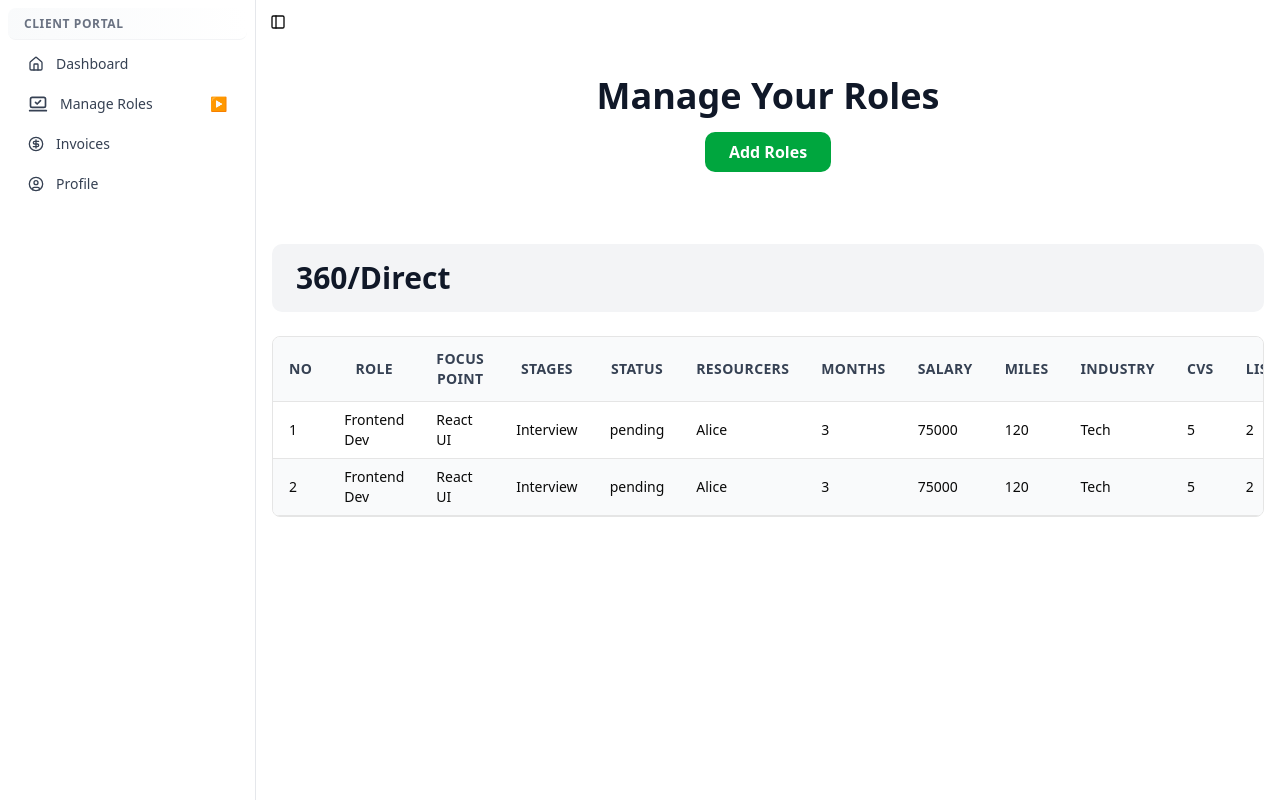
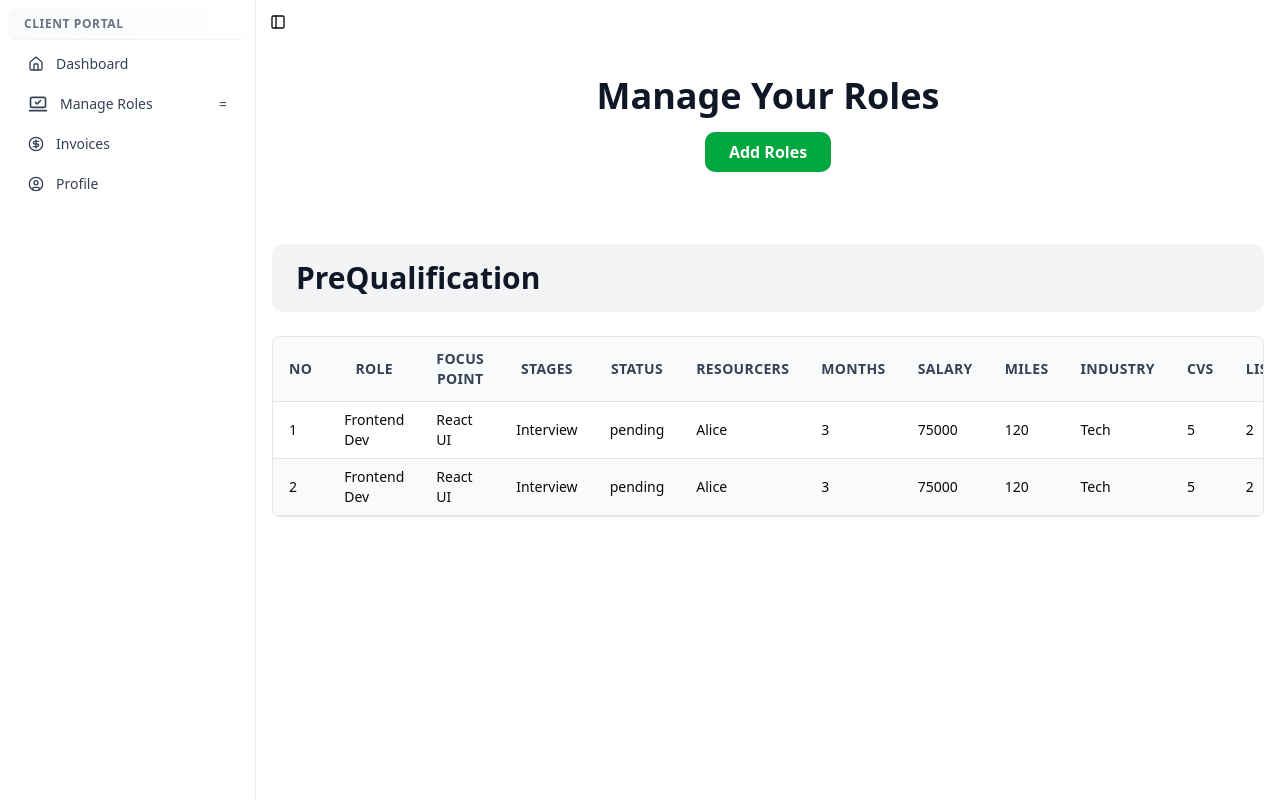
Before and after one commit to KHS338/ClientPortal-UOL, a Next.js app: page /roles/PreQualification in a window 1280 px wide. Built offline with nearby package versions, Linux system fonts and the light colour scheme.

Commit message:
Fixed roles page

```diff
--- a/components/app-sidebar.jsx
+++ b/components/app-sidebar.jsx
@@ -135,8 +135,8 @@ export function AppSidebar() {
                             <item.icon className="h-5 w-5 flex-shrink-0" />
                             <span>{item.title}</span>
                           </div>
-                          <span className={`min-w-[16px] text-right transition-transform ${openMenu === item.title ? 'rotate-90' : ''}`}>
-                            ▶
+                          <span className={`min-w-[16px] text-right transition-transform `}>
+                            =
                           </span>
                         </div>
                       </SidebarMenuButton>
--- a/src/app/roles/PreQualification/page.js
+++ b/src/app/roles/PreQualification/page.js
@@ -211,7 +211,7 @@ export default function RolesPage() {
       </div>
       <section className="container mx-auto px-4 py-10">
         <div className="mb-6 rounded-lg bg-gray-100 px-6 py-4">
-          <h2 className="text-3xl font-bold text-gray-900">360/Direct</h2>
+          <h2 className="text-3xl font-bold text-gray-900">PreQualification</h2>
         </div>
         <DataTable columns={columns} data={data} />
       </section>
--- a/src/app/roles/cvSourcing/page.js
+++ b/src/app/roles/cvSourcing/page.js
@@ -211,7 +211,7 @@ export default function RolesPage() {
       </div>
       <section className="container mx-auto px-4 py-10">
         <div className="mb-6 rounded-lg bg-gray-100 px-6 py-4">
-          <h2 className="text-3xl font-bold text-gray-900">360/Direct</h2>
+          <h2 className="text-3xl font-bold text-gray-900">CV Sourcing</h2>
         </div>
         <DataTable columns={columns} data={data} />
       </section>
```
